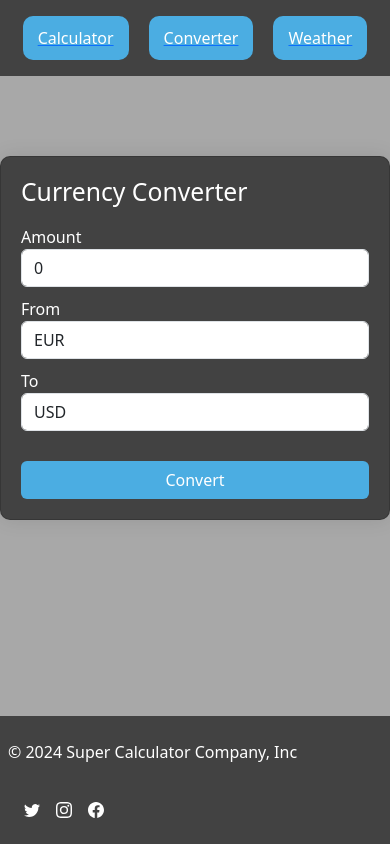
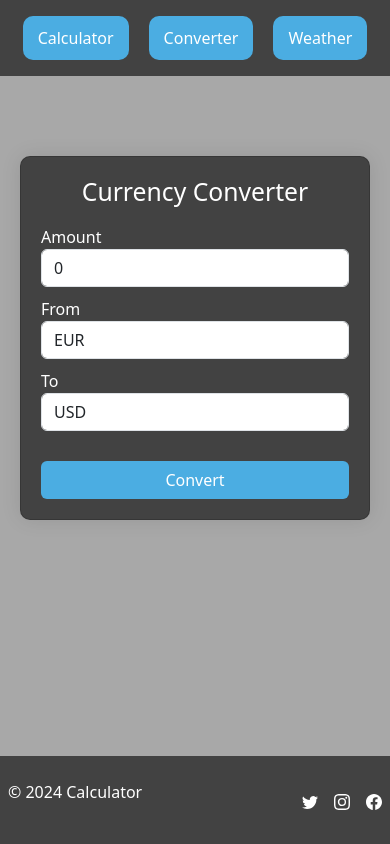
Before and after one commit to piperiver97/calculator, a Vue app in the folder vue-project/: page /converter in a window 390 px wide. Shown: the top 844 px of the page. Built offline with nearby package versions, Linux system fonts and the light colour scheme.

Commit message:
styles @media xD

```diff
--- a/vue-project/src/App.vue
+++ b/vue-project/src/App.vue
@@ -23,6 +23,6 @@ import Footer from "./components/Footer.vue";
 <style scoped>
 main{
   background-color: rgb(168, 168, 168);
-  height: 1250px;
+  height: 900px;
 }
 </style>
--- a/vue-project/src/components/Converter.vue
+++ b/vue-project/src/components/Converter.vue
@@ -81,8 +81,21 @@
   background-color: #93ddff;
   border-color: #93ddff;
   }
+  h2{
+    text-align: center;
+  }
 
   h3{
     margin-top: 20px;
+
   }
+  @media only screen and (max-width: 500px){
+    .currency-converter{
+
+      max-width: 350px;
+
+    }
+
+    }
+
   </style>
--- a/vue-project/src/components/Footer.vue
+++ b/vue-project/src/components/Footer.vue
@@ -1,17 +1,17 @@
 <template>
 <footer class="d-flex flex-wrap justify-content-between align-items-center py-3   fixed-bottom">
     <div class="col-md-4 d-flex align-items-center p-2" >
-      <span class="mb-3 mb-md-0" style="color:white;" >© 2024 Super Calculator Company, Inc</span>
+      <span class="mb-3 mb-md-0" style="color:white;" >© 2024 Calculator</span>
     </div>
 
     <ul class="nav col-md-4 justify-content-end list-unstyled d-flex p-2" >
-      <li class="ms-3"><a style="color:white;" href="#"><svg xmlns="http://www.w3.org/2000/svg" width="16" height="16" fill="currentColor" class="bi bi-twitter" viewBox="0 0 16 16">
+      <li class="ms-3"><a style="color:white;" href="https://x.com/?lang=es"target="_blank"><svg xmlns="http://www.w3.org/2000/svg" width="16" height="16" fill="currentColor" class="bi bi-twitter" viewBox="0 0 16 16">
   <path d="M5.026 15c6.038 0 9.341-5.003 9.341-9.334q.002-.211-.006-.422A6.7 6.7 0 0 0 16 3.542a6.7 6.7 0 0 1-1.889.518 3.3 3.3 0 0 0 1.447-1.817 6.5 6.5 0 0 1-2.087.793A3.286 3.286 0 0 0 7.875 6.03a9.32 9.32 0 0 1-6.767-3.429 3.29 3.29 0 0 0 1.018 4.382A3.3 3.3 0 0 1 .64 6.575v.045a3.29 3.29 0 0 0 2.632 3.218 3.2 3.2 0 0 1-.865.115 3 3 0 0 1-.614-.057 3.28 3.28 0 0 0 3.067 2.277A6.6 6.6 0 0 1 .78 13.58a6 6 0 0 1-.78-.045A9.34 9.34 0 0 0 5.026 15"/>
 </svg></a></li>
-      <li class="ms-3" ><a style="color:white;" href="#"><svg xmlns="http://www.w3.org/2000/svg" width="16" height="16" fill="currentColor" class="bi bi-instagram" viewBox="0 0 16 16">
+      <li class="ms-3" ><a style="color:white;" href="https://www.instagram.com"target="_blank"><svg xmlns="http://www.w3.org/2000/svg" width="16" height="16" fill="currentColor" class="bi bi-instagram" viewBox="0 0 16 16">
   <path d="M8 0C5.829 0 5.556.01 4.703.048 3.85.088 3.269.222 2.76.42a3.9 3.9 0 0 0-1.417.923A3.9 3.9 0 0 0 .42 2.76C.222 3.268.087 3.85.048 4.7.01 5.555 0 5.827 0 8.001c0 2.172.01 2.444.048 3.297.04.852.174 1.433.372 1.942.205.526.478.972.923 1.417.444.445.89.719 1.416.923.51.198 1.09.333 1.942.372C5.555 15.99 5.827 16 8 16s2.444-.01 3.298-.048c.851-.04 1.434-.174 1.943-.372a3.9 3.9 0 0 0 1.416-.923c.445-.445.718-.891.923-1.417.197-.509.332-1.09.372-1.942C15.99 10.445 16 10.173 16 8s-.01-2.445-.048-3.299c-.04-.851-.175-1.433-.372-1.941a3.9 3.9 0 0 0-.923-1.417A3.9 3.9 0 0 0 13.24.42c-.51-.198-1.092-.333-1.943-.372C10.443.01 10.172 0 7.998 0zm-.717 1.442h.718c2.136 0 2.389.007 3.232.046.78.035 1.204.166 1.486.275.373.145.64.319.92.599s.453.546.598.92c.11.281.24.705.275 1.485.039.843.047 1.096.047 3.231s-.008 2.389-.047 3.232c-.035.78-.166 1.203-.275 1.485a2.5 2.5 0 0 1-.599.919c-.28.28-.546.453-.92.598-.28.11-.704.24-1.485.276-.843.038-1.096.047-3.232.047s-2.39-.009-3.233-.047c-.78-.036-1.203-.166-1.485-.276a2.5 2.5 0 0 1-.92-.598 2.5 2.5 0 0 1-.6-.92c-.109-.281-.24-.705-.275-1.485-.038-.843-.046-1.096-.046-3.233s.008-2.388.046-3.231c.036-.78.166-1.204.276-1.486.145-.373.319-.64.599-.92s.546-.453.92-.598c.282-.11.705-.24 1.485-.276.738-.034 1.024-.044 2.515-.045zm4.988 1.328a.96.96 0 1 0 0 1.92.96.96 0 0 0 0-1.92m-4.27 1.122a4.109 4.109 0 1 0 0 8.217 4.109 4.109 0 0 0 0-8.217m0 1.441a2.667 2.667 0 1 1 0 5.334 2.667 2.667 0 0 1 0-5.334"/>
 </svg></a></li>
-      <li class="ms-3 "><a style="color:white;" href="#"><svg xmlns="http://www.w3.org/2000/svg" width="16" height="16" fill="currentColor" class="bi bi-facebook" viewBox="0 0 16 16">
+      <li class="ms-3 "><a style="color:white;" href="https://www.facebook.com/"target="_blank"><svg xmlns="http://www.w3.org/2000/svg" width="16" height="16" fill="currentColor" class="bi bi-facebook" viewBox="0 0 16 16">
   <path d="M16 8.049c0-4.446-3.582-8.05-8-8.05C3.58 0-.002 3.603-.002 8.05c0 4.017 2.926 7.347 6.75 7.951v-5.625h-2.03V8.05H6.75V6.275c0-2.017 1.195-3.131 3.022-3.131.876 0 1.791.157 1.791.157v1.98h-1.009c-.993 0-1.303.621-1.303 1.258v1.51h2.218l-.354 2.326H9.25V16c3.824-.604 6.75-3.934 6.75-7.951"/>
 </svg></a></li>
     </ul>
--- a/vue-project/src/components/Header.vue
+++ b/vue-project/src/components/Header.vue
@@ -43,7 +43,6 @@ header {
 
 .nav-link {
   color: rgb(255, 255, 255);
-  text-decoration: none;
   padding: 10px 15px;
 }
 
@@ -53,4 +52,7 @@ header {
   border-color: #93ddff;
   border-radius: 10px;
 }
+a{
+  text-decoration: none;
+}
 </style>
```
